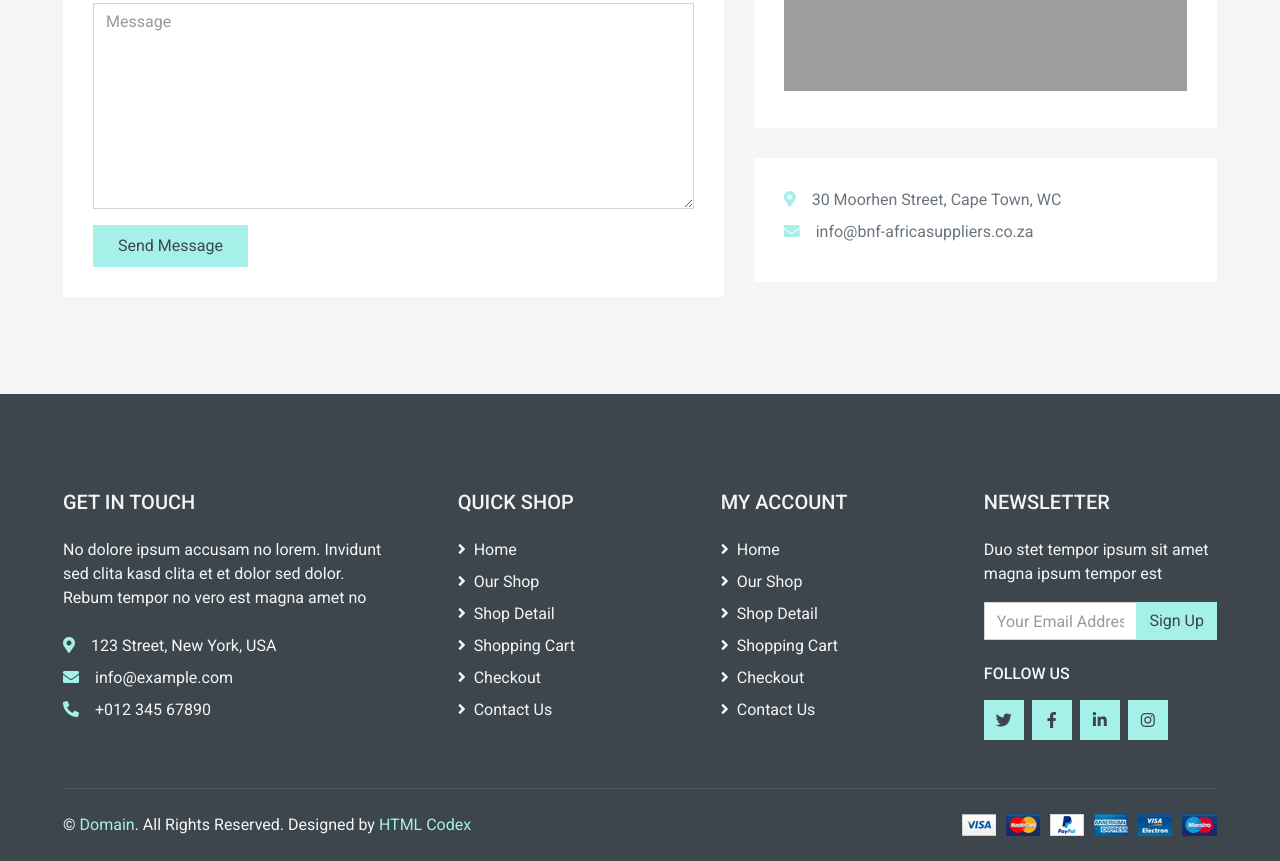
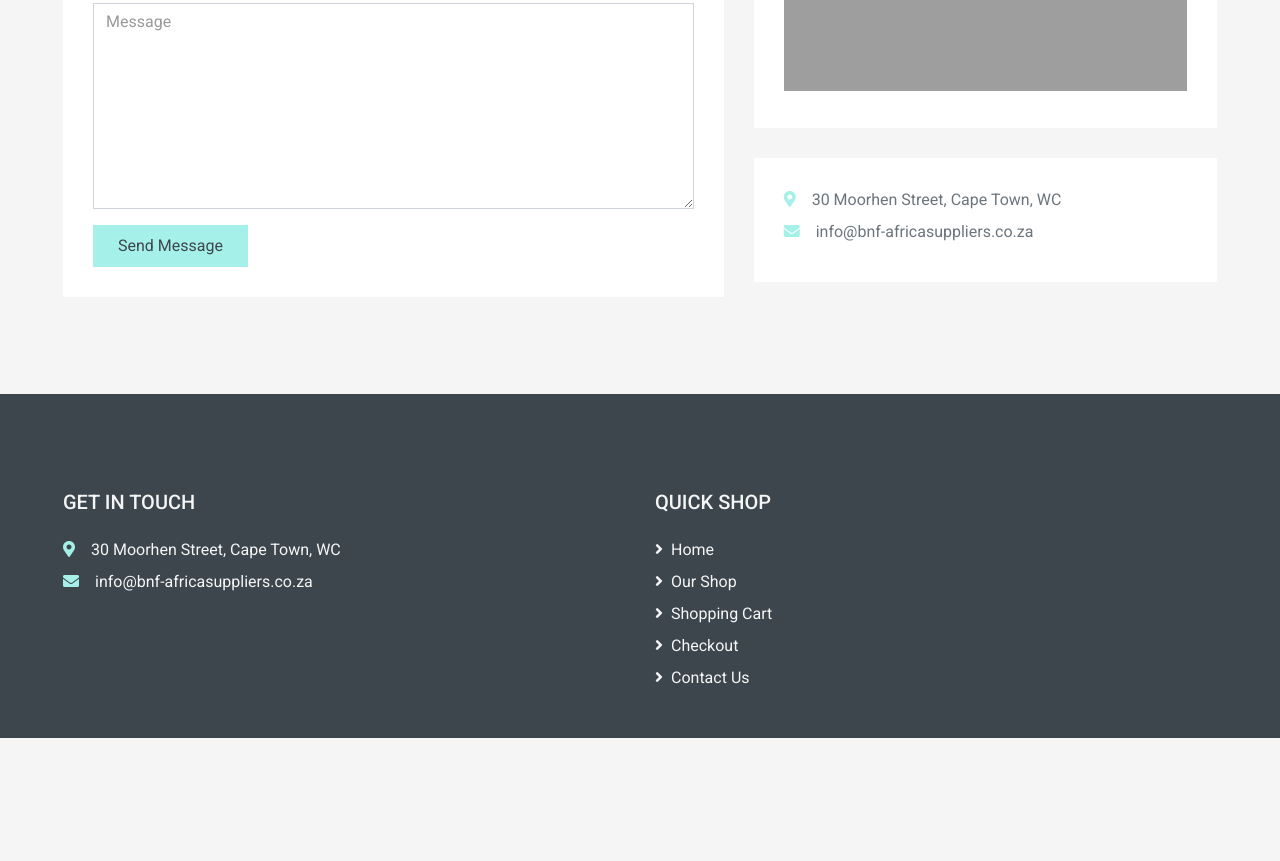
Before and after one commit to Kitanga/bnf-africasupplier, a plain HTML site: page public/contact.html in a window 1280 px wide. Shown: the part 425-1286 px from the top of the page. After the commit the page ends 1163 px from the top, so only its background shows below. Drawn offline with nearby package versions, Linux system fonts and the light colour scheme; grey boxes are pictures that could not be loaded.

Commit message:
updated location

```diff
--- a/public/contact.html
+++ b/public/contact.html
@@ -112,7 +112,7 @@
             <div class="col-lg-5 mb-5">
                 <div class="bg-light p-30 mb-30">
                     <iframe style="width: 100%; height: 250px;"
-                    src="https://www.google.com/maps/embed?pb=!1m18!1m12!1m3!1d3001156.4288297426!2d-78.01371936852176!3d42.72876761954724!2m3!1f0!2f0!3f0!3m2!1i1024!2i768!4f13.1!3m3!1m2!1s0x4ccc4bf0f123a5a9%3A0xddcfc6c1de189567!2sNew%20York%2C%20USA!5e0!3m2!1sen!2sbd!4v1603794290143!5m2!1sen!2sbd"
+                    src="https://www.google.com/maps/embed?pb=!1m16!1m12!1m3!1d3306.9532292782756!2d18.710923375424155!3d-34.01941147316935!2m3!1f0!2f0!3f0!3m2!1i1024!2i768!4f13.1!2m1!1s30%20Moorhen%20Street%2C%20Cape%20Town%2C%20WC%20!5e0!3m2!1sen!2szm!4v1672259573077!5m2!1sen!2szm"
                     frameborder="0" style="border:0;" allowfullscreen="" aria-hidden="false" tabindex="0"></iframe>
                 </div>
                 <div class="bg-light p-30 mb-3">
@@ -129,69 +129,26 @@
     <!-- Footer Start -->
     <div class="container-fluid bg-dark text-secondary mt-5 pt-5">
         <div class="row px-xl-5 pt-5">
-            <div class="col-lg-4 col-md-12 mb-5 pr-3 pr-xl-5">
+            <div class="col-lg-6 col-md-12 mb-5 pr-3 pr-xl-5">
                 <h5 class="text-secondary text-uppercase mb-4">Get In Touch</h5>
-                <p class="mb-4">No dolore ipsum accusam no lorem. Invidunt sed clita kasd clita et et dolor sed dolor. Rebum tempor no vero est magna amet no</p>
-                <p class="mb-2"><i class="fa fa-map-marker-alt text-primary mr-3"></i>123 Street, New York, USA</p>
-                <p class="mb-2"><i class="fa fa-envelope text-primary mr-3"></i>info@example.com</p>
-                <p class="mb-0"><i class="fa fa-phone-alt text-primary mr-3"></i>+012 345 67890</p>
+                <p class="mb-4"> </p>
+                <p class="mb-2"><i class="fa fa-map-marker-alt text-primary mr-3"></i>30 Moorhen Street, Cape Town, WC </p>
+                <p class="mb-2"><i class="fa fa-envelope text-primary mr-3"></i>info@bnf-africasuppliers.co.za</p>
+                <!-- <p class="mb-0"><i class="fa fa-phone-alt text-primary mr-3"></i>+011 575 4780</p> -->
             </div>
-            <div class="col-lg-8 col-md-12">
+            <div class="col-lg-6 col-md-12">
                 <div class="row">
                     <div class="col-md-4 mb-5">
                         <h5 class="text-secondary text-uppercase mb-4">Quick Shop</h5>
                         <div class="d-flex flex-column justify-content-start">
                             <a class="text-secondary mb-2" href="#"><i class="fa fa-angle-right mr-2"></i>Home</a>
                             <a class="text-secondary mb-2" href="#"><i class="fa fa-angle-right mr-2"></i>Our Shop</a>
-                            <a class="text-secondary mb-2" href="#"><i class="fa fa-angle-right mr-2"></i>Shop Detail</a>
                             <a class="text-secondary mb-2" href="#"><i class="fa fa-angle-right mr-2"></i>Shopping Cart</a>
                             <a class="text-secondary mb-2" href="#"><i class="fa fa-angle-right mr-2"></i>Checkout</a>
                             <a class="text-secondary" href="#"><i class="fa fa-angle-right mr-2"></i>Contact Us</a>
                         </div>
                     </div>
-                    <div class="col-md-4 mb-5">
-                        <h5 class="text-secondary text-uppercase mb-4">My Account</h5>
-                        <div class="d-flex flex-column justify-content-start">
-                            <a class="text-secondary mb-2" href="#"><i class="fa fa-angle-right mr-2"></i>Home</a>
-                            <a class="text-secondary mb-2" href="#"><i class="fa fa-angle-right mr-2"></i>Our Shop</a>
-                            <a class="text-secondary mb-2" href="#"><i class="fa fa-angle-right mr-2"></i>Shop Detail</a>
-                            <a class="text-secondary mb-2" href="#"><i class="fa fa-angle-right mr-2"></i>Shopping Cart</a>
-                            <a class="text-secondary mb-2" href="#"><i class="fa fa-angle-right mr-2"></i>Checkout</a>
-                            <a class="text-secondary" href="#"><i class="fa fa-angle-right mr-2"></i>Contact Us</a>
-                        </div>
-                    </div>
-                    <div class="col-md-4 mb-5">
-                        <h5 class="text-secondary text-uppercase mb-4">Newsletter</h5>
-                        <p>Duo stet tempor ipsum sit amet magna ipsum tempor est</p>
-                        <form action="">
-                            <div class="input-group">
-                                <input type="text" class="form-control" placeholder="Your Email Address">
-                                <div class="input-group-append">
-                                    <button class="btn btn-primary">Sign Up</button>
-                                </div>
-                            </div>
-                        </form>
-                        <h6 class="text-secondary text-uppercase mt-4 mb-3">Follow Us</h6>
-                        <div class="d-flex">
-                            <a class="btn btn-primary btn-square mr-2" href="#"><i class="fab fa-twitter"></i></a>
-                            <a class="btn btn-primary btn-square mr-2" href="#"><i class="fab fa-facebook-f"></i></a>
-                            <a class="btn btn-primary btn-square mr-2" href="#"><i class="fab fa-linkedin-in"></i></a>
-                            <a class="btn btn-primary btn-square" href="#"><i class="fab fa-instagram"></i></a>
-                        </div>
-                    </div>
                 </div>
-            </div>
-        </div>
-        <div class="row border-top mx-xl-5 py-4" style="border-color: rgba(256, 256, 256, .1) !important;">
-            <div class="col-md-6 px-xl-0">
-                <p class="mb-md-0 text-center text-md-left text-secondary">
-                    &copy; <a class="text-primary" href="#">Domain</a>. All Rights Reserved. Designed
-                    by
-                    <a class="text-primary" href="https://htmlcodex.com">HTML Codex</a>
-                </p>
-            </div>
-            <div class="col-md-6 px-xl-0 text-center text-md-right">
-                <img class="img-fluid" src="img/payments.png" alt="">
             </div>
         </div>
     </div>
```
